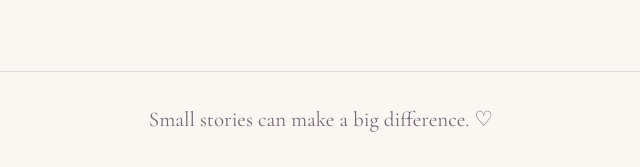
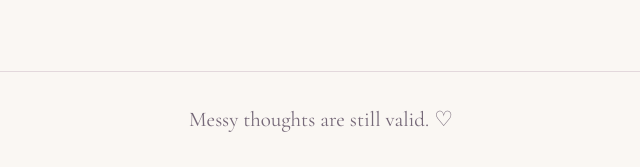
Before and after one commit to joe032NM/dear-nobody, a Flask app: page /stories in a window 1280 px wide. Shown: the part 646-813 px from the top of the page, without its empty margins (319-959 px from the left). Run offline with Flask 3, Linux system fonts and the light colour scheme; data that the repository does not hold is empty.

Commit message:
Update stories.html

```diff
--- a/templates/stories.html
+++ b/templates/stories.html
@@ -417,7 +417,7 @@
 
     <footer>
 
-        Small stories can make a big difference. ♡
+        Messy thoughts are still valid. ♡
 
     </footer>
 
```
